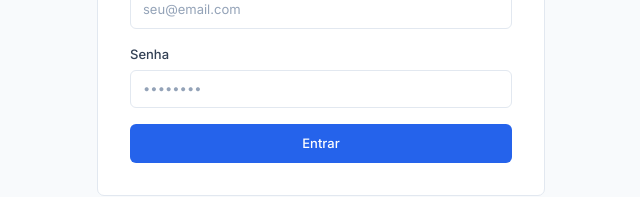
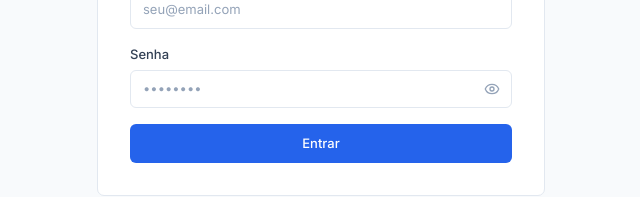
Before and after one commit to jorguzz-fer/histocell-3, a Next.js app in the folder apps/web-admin/: page /login in a window 1280 px wide. Shown: the part 394-591 px from the top of the page, without its empty margins (319-959 px from the left). Built offline with nearby package versions, Linux system fonts and the light colour scheme.

Commit message:
feat(login): add show/hide password toggle (eye icon)
Co-Authored-By: Claude Opus 4.7 <noreply@anthropic.com>

```diff
--- a/apps/web-admin/src/app/login/page.tsx
+++ b/apps/web-admin/src/app/login/page.tsx
@@ -2,10 +2,12 @@
 
 import Image from 'next/image'
 import { useState } from 'react'
+import { Eye, EyeOff } from 'lucide-react'
 
 export default function LoginPage() {
   const [email, setEmail] = useState('')
   const [senha, setSenha] = useState('')
+  const [showSenha, setShowSenha] = useState(false)
   const [erro, setErro] = useState('')
   const [loading, setLoading] = useState(false)
 
@@ -80,14 +82,24 @@ export default function LoginPage() {
             <label className="block text-[13px] font-medium text-slate-700 dark:text-slate-300 mb-1.5">
               Senha
             </label>
+            <div className="relative">
               <input
-              type="password"
+                type={showSenha ? 'text' : 'password'}
                 value={senha}
                 onChange={(e) => setSenha(e.target.value)}
-              className="w-full px-3 py-2 text-[13px] bg-white dark:bg-slate-800 border border-slate-200 dark:border-slate-700 rounded-md text-slate-900 dark:text-white placeholder:text-slate-400 focus:outline-none focus:ring-2 focus:ring-blue-500 focus:border-transparent"
+                className="w-full pl-3 pr-10 py-2 text-[13px] bg-white dark:bg-slate-800 border border-slate-200 dark:border-slate-700 rounded-md text-slate-900 dark:text-white placeholder:text-slate-400 focus:outline-none focus:ring-2 focus:ring-blue-500 focus:border-transparent"
                 placeholder="••••••••"
                 required
               />
+              <button
+                type="button"
+                onClick={() => setShowSenha((v) => !v)}
+                aria-label={showSenha ? 'Ocultar senha' : 'Mostrar senha'}
+                className="absolute right-2 top-1/2 -translate-y-1/2 p-1 text-slate-400 hover:text-slate-600 dark:hover:text-slate-200 focus:outline-none focus:ring-2 focus:ring-blue-500 rounded"
+              >
+                {showSenha ? <EyeOff className="h-4 w-4" /> : <Eye className="h-4 w-4" />}
+              </button>
+            </div>
           </div>
 
           {erro && (
```
Lines whose indentation alone changed are shown as unchanged.
